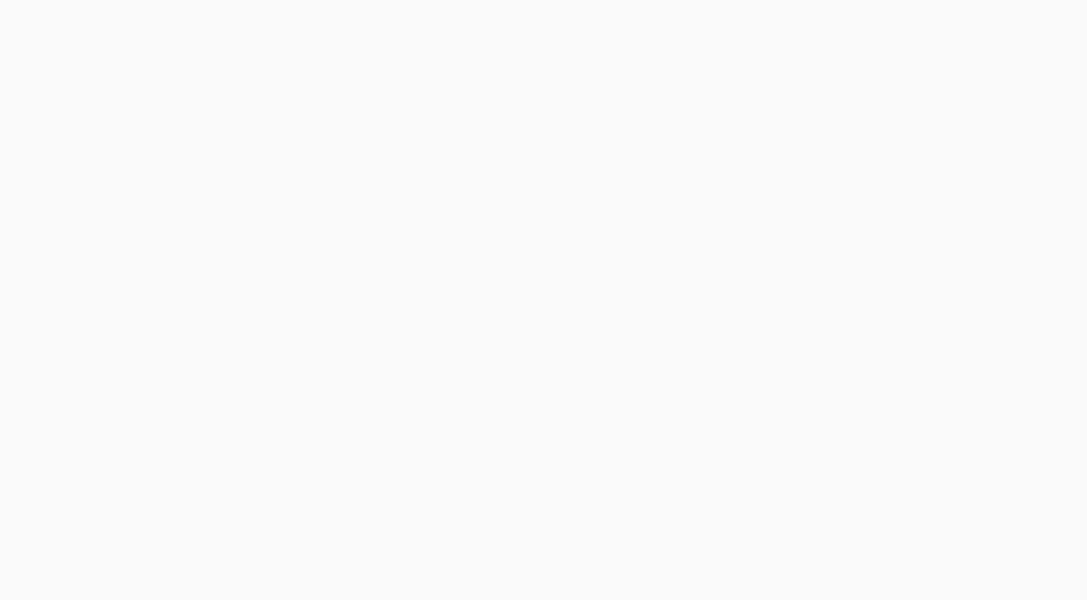
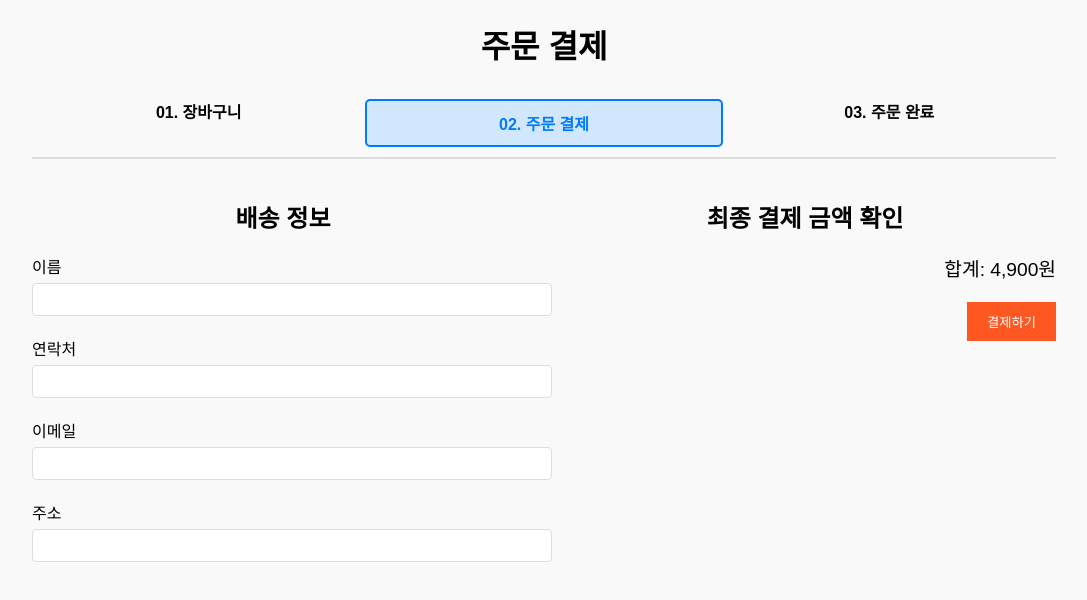
Before and after one commit to Chaerini/Moble_Goods, a React (Create React App) app in the folder client/: page /Order in a window 1280 px wide. Before the commit this address had no page. Shown: the top 600 px of the page, without its empty margins (96-1183 px from the left). Built offline with nearby package versions, Linux system fonts and the light colour scheme.

Commit message:
앱스 코드추가

```diff
--- a/client/package.json
+++ b/client/package.json
@@ -16,7 +16,7 @@
     "react-date-range": "^1.4.0",
     "react-dom": "^18.3.1",
     "react-redux": "^9.1.2",
-    "react-router-dom": "^6.3.0",
+    "react-router-dom": "^6.24.0",
     "react-scripts": "5.0.1",
     "web-vitals": "^2.1.4"
   },
--- a/client/src/App.js
+++ b/client/src/App.js
@@ -7,6 +7,7 @@ import{
   Routes
 } from "react-router-dom";
 import Cart from './pages/cart/Cart';
+import Order from './pages/order/Order';
 import AddNotice from './pages/notice/AddNotice';
 import NoticeList from './pages/notice/NoticeList';
 import GetProduct from "./pages/productManage/getProduct";
@@ -21,6 +22,7 @@ function App(){
     <BrowserRouter>
     <Routes>
       <Route path='/Cart' element={<Cart/>}/>
+      <Route path='/Order' element={<Order/>}/>
       <Route path="/addnotice" element={<AddNotice/>}/>
       <Route path="/noticelist" element={<NoticeList/>}/>
       <Route path="/getproduct" element={<GetProduct/>}/>
--- a/client/src/pages/cart/Cart.jsx
+++ b/client/src/pages/cart/Cart.jsx
@@ -1,7 +1,13 @@
 import React from 'react';
+import { useNavigate } from 'react-router-dom'
 import './Cart.css';
 
 function Cart() {
+  const navigate = useNavigate();
+
+  const handleOrderClick = () => {
+    navigate('/order');
+  }
   return (
     <div className="cart-container">
       <h1>장바구니</h1>
@@ -40,7 +46,7 @@ function Cart() {
       </div>
       <div className="cart-summary">
         <span>결제 예정 금액(1): </span><span>1,900원</span>
-        <button>선택상품 주문하기</button>
+        <button onClick={ handleOrderClick}>선택상품 주문하기</button>
       </div>
     </div>
   );
--- /dev/null
+++ b/client/src/pages/order/Order.css
@@ -0,0 +1,81 @@
+.order-container {
+    width: 80%;
+    margin: auto;
+  }
+
+  h1 {
+    text-align: center;
+  }
+
+  .order-header {
+    display: flex;
+    justify-content: space-between;
+    margin: 20px 0;
+    padding: 10px 0;
+    border-bottom: 2px solid #ddd;
+  }
+
+  .step {
+    flex: 1;
+    text-align: center;
+    font-weight: bold;
+  }
+
+  .current-step {
+    background-color: #d1e7fd;
+    color: #007bff;
+    border: 2px solid #007bff;
+    border-radius: 5px;
+    padding: 10px;
+  }
+
+  .order-content {
+    display: flex;
+    justify-content: space-between;
+    margin-top: 20px;
+  }
+
+  .order-info, .order-summary {
+    flex: 1;
+  }
+
+  .order-info {
+    margin-right: 20px;
+  }
+
+  .form-group {
+    margin-bottom: 20px;
+  }
+
+  .form-group label {
+    display: block;
+    margin-bottom: 5px;
+  }
+
+  .form-group input {
+    width: 100%;
+    padding: 8px;
+    border: 1px solid #ddd;
+    border-radius: 4px;
+  }
+
+  .order-summary {
+    text-align: right;
+  }
+
+  .order-summary p {
+    font-size: 1.2em;
+    margin-bottom: 20px;
+  }
+
+  .order-summary button {
+    padding: 10px 20px;
+    background-color: #ff5722;
+    color: #fff;
+    border: none;
+    cursor: pointer;
+  }
+
+  .order-summary button:hover {
+    background-color: #e64a19;
+  }
--- /dev/null
+++ b/client/src/pages/order/Order.jsx
@@ -0,0 +1,43 @@
+import React from 'react';
+import './Order.css';
+
+function Order() {
+  return (
+    <div className="order-container">
+      <h1>주문 결제</h1>
+      <div className="order-header">
+        <div className="step">01. 장바구니</div>
+        <div className="step current-step">02. 주문 결제</div>
+        <div className="step">03. 주문 완료</div>
+      </div>
+      <div className="order-content">
+        <div className="order-info">
+          <h2>배송 정보</h2>
+          <div className="form-group">
+            <label>이름</label>
+            <input type="text" />
+          </div>
+          <div className="form-group">
+            <label>연락처</label>
+            <input type="text" />
+          </div>
+          <div className="form-group">
+            <label>이메일</label>
+            <input type="email" />
+          </div>
+          <div className="form-group">
+            <label>주소</label>
+            <input type="text" />
+          </div>
+        </div>
+        <div className="order-summary">
+          <h2>최종 결제 금액 확인</h2>
+          <p>합계: 4,900원</p>
+          <button>결제하기</button>
+        </div>
+      </div>
+    </div>
+  );
+}
+
+export default Order;
```
Also changed, not shown: 1 other file (tests, documents, lock files or other folders).
